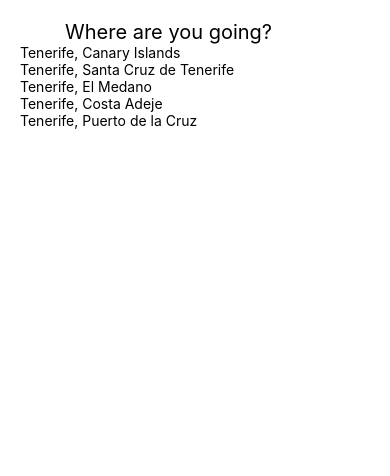
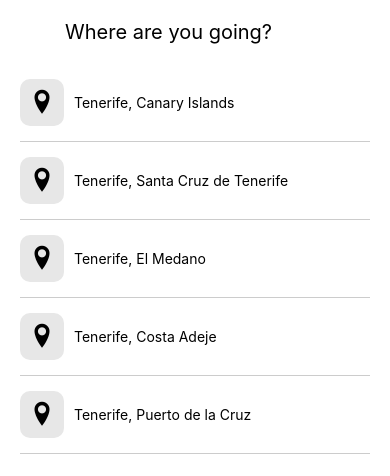
Before and after one commit to GalexyN/AirbnbiOS, a React Native app: screen / in a window 390 px wide. Shown: the top 476 px of the page. Built offline with nearby package versions, Linux system fonts and the light colour scheme.

Commit message:
successfully added styling for DestinationSearchScreen component

```diff
--- a/src/screens/DestinationSearch/index.js
+++ b/src/screens/DestinationSearch/index.js
@@ -1,5 +1,6 @@
 import React, {useState} from 'react';
 import {View, TextInput, Text, FlatList} from 'react-native';
+import Entypo from 'react-native-vector-icons/Entypo';
 
 import styles from './styles';
 
@@ -20,7 +21,14 @@ const DestinationSearchScreen = () => {
       {/* List of Destinations Component */}
       <FlatList
         data={searchData}
-        renderItem={({item}) => <Text>{item.description}</Text>}
+        renderItem={({item}) => (
+          <View style={styles.row}>
+            <View style={styles.iconContainer}>
+              <Entypo name="location-pin" size={30} />
+            </View>
+            <Text style={styles.locationText}>{item.description}</Text>
+          </View>
+        )}
       />
     </View>
   );
--- a/src/screens/DestinationSearch/styles.js
+++ b/src/screens/DestinationSearch/styles.js
@@ -6,7 +6,22 @@ const styles = StyleSheet.create({
   },
   textInput: {
     fontSize: 20,
+    marginBottom: 20,
   },
+  row: {
+    flexDirection: 'row',
+    alignItems: 'center',
+    paddingVertical: 15,
+    borderBottomWidth: 1,
+    borderBottomColor: '#ccc',
+  },
+  iconContainer: {
+    backgroundColor: '#e7e7e7',
+    padding: 7,
+    borderRadius: 10,
+    marginRight: 10,
+  },
+  locationText: {},
 });
 
 export default styles;
```
